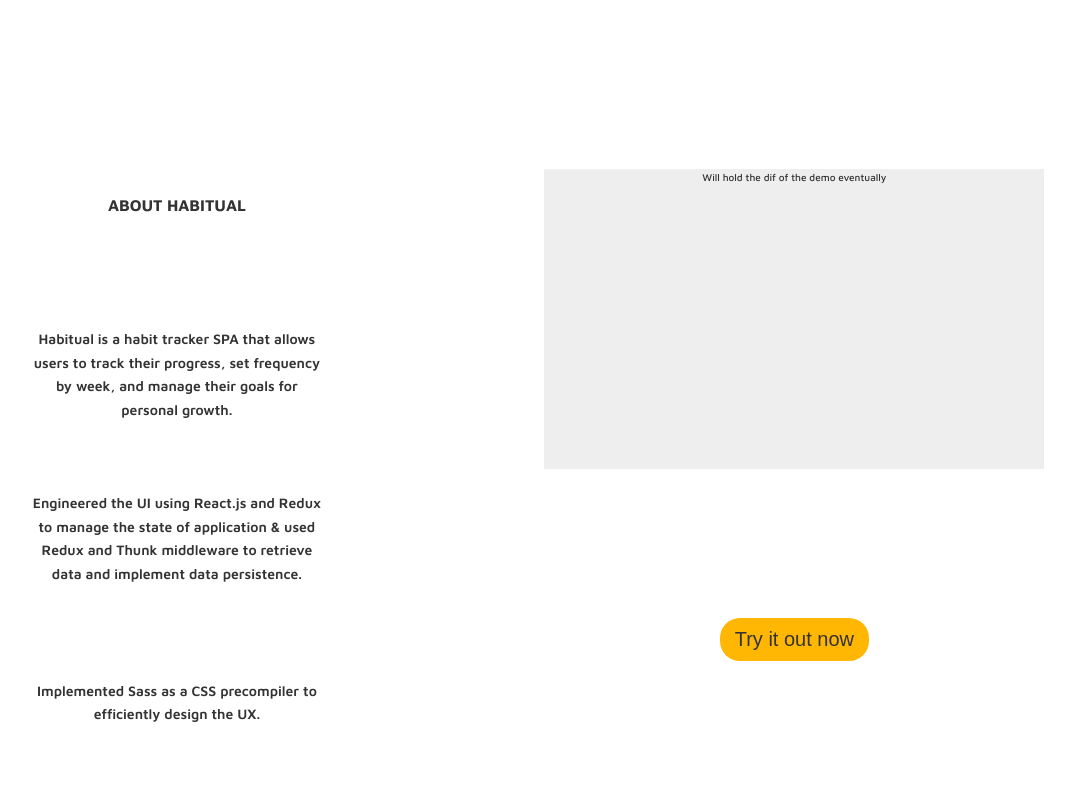
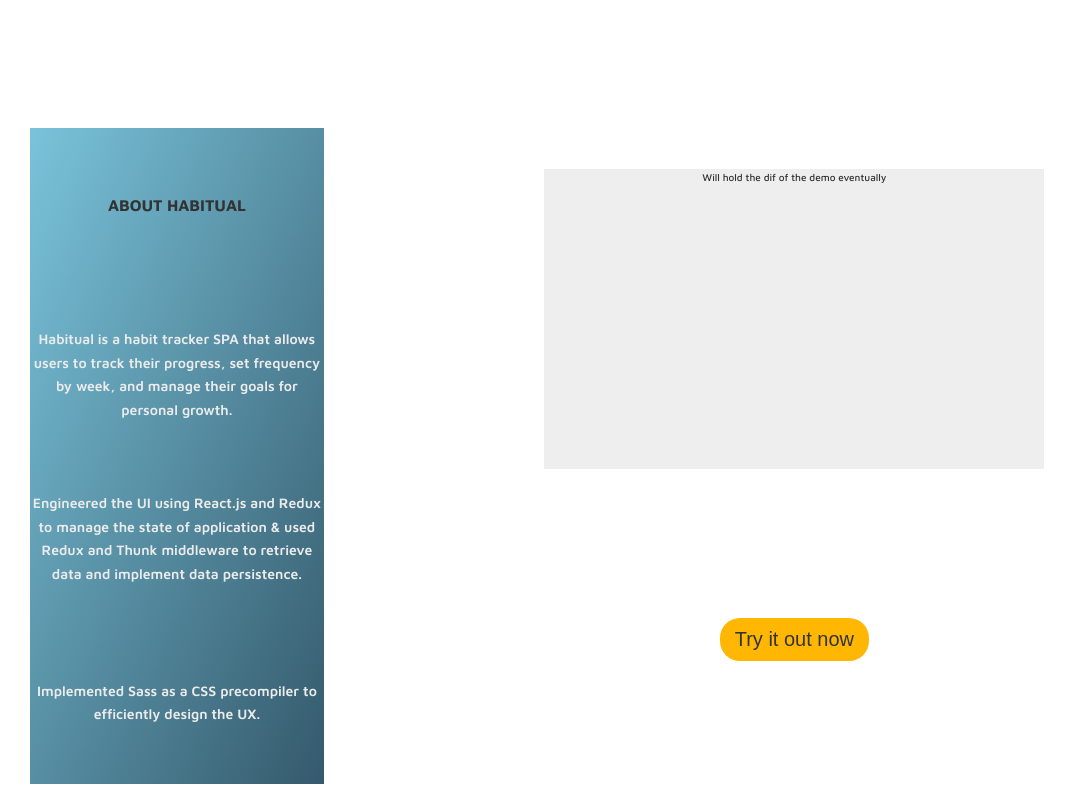
Before and after one commit to jordan-romero/habitual-frontend, a React (Create React App) app: page / in a window 1280 px wide. Shown: the part 1673-2473 px from the top of the page, without its empty margins (0-1077 px from the left). Built offline with nearby package versions, Linux system fonts and the light colour scheme; no server answers.

Commit message:
gets demo section completed, need to style header

```diff
--- a/sass/layout/_demo.scss
+++ b/sass/layout/_demo.scss
@@ -14,6 +14,10 @@
         grid-column: 1 / span 2;
         grid-row: 1 / -1;
         height: 82vh;
+        background-image: linear-gradient(to right bottom,
+                                    rgba($color-primary, 0.8),
+                                    rgba($color-primary-dark-3, 0.8));;
+
         display: grid;
         grid-template-rows: repeat(4, 1fr);
 
@@ -23,6 +27,7 @@
         .text {
             font-weight: 600;
             font-size: 1.4rem;
+            color: $color-white;
 
 
             &--1{
--- a/src/index.css
+++ b/src/index.css
@@ -462,13 +462,15 @@
     grid-column: 1 / span 2;
     grid-row: 1 / -1;
     height: 82vh;
+    background-image: linear-gradient(to right bottom, rgba(88, 180, 209, 0.8), rgba(2, 48, 71, 0.8));
     display: grid;
     grid-template-rows: repeat(4, 1fr);
     justify-items: center;
     align-items: center; }
     .demo__description .text {
       font-weight: 600;
-      font-size: 1.4rem; }
+      font-size: 1.4rem;
+      color: #ebebeb; }
       .demo__description .text--1 {
         grid-row: 2 / 3;
         grid-column: 1 / span 2; }
```
